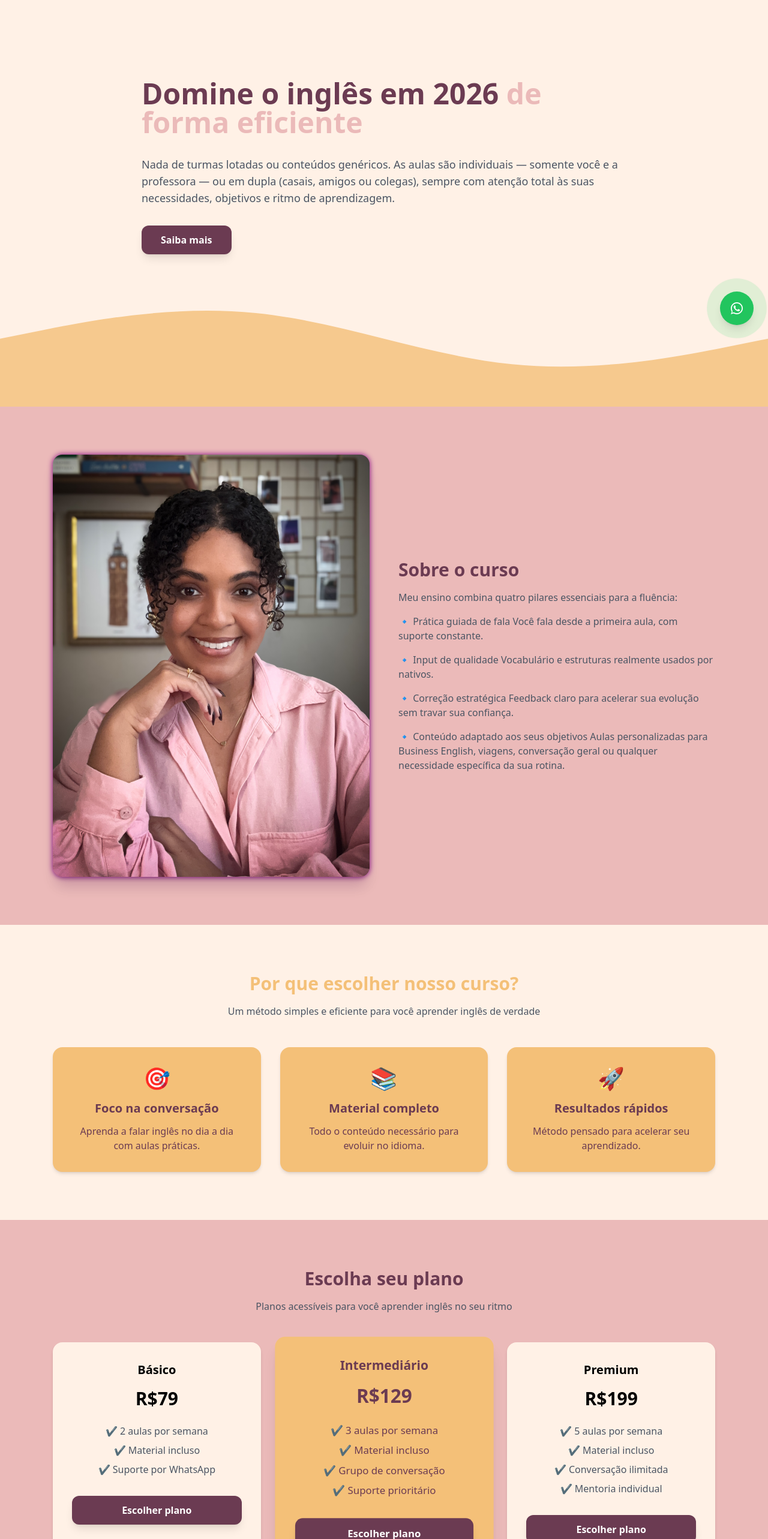
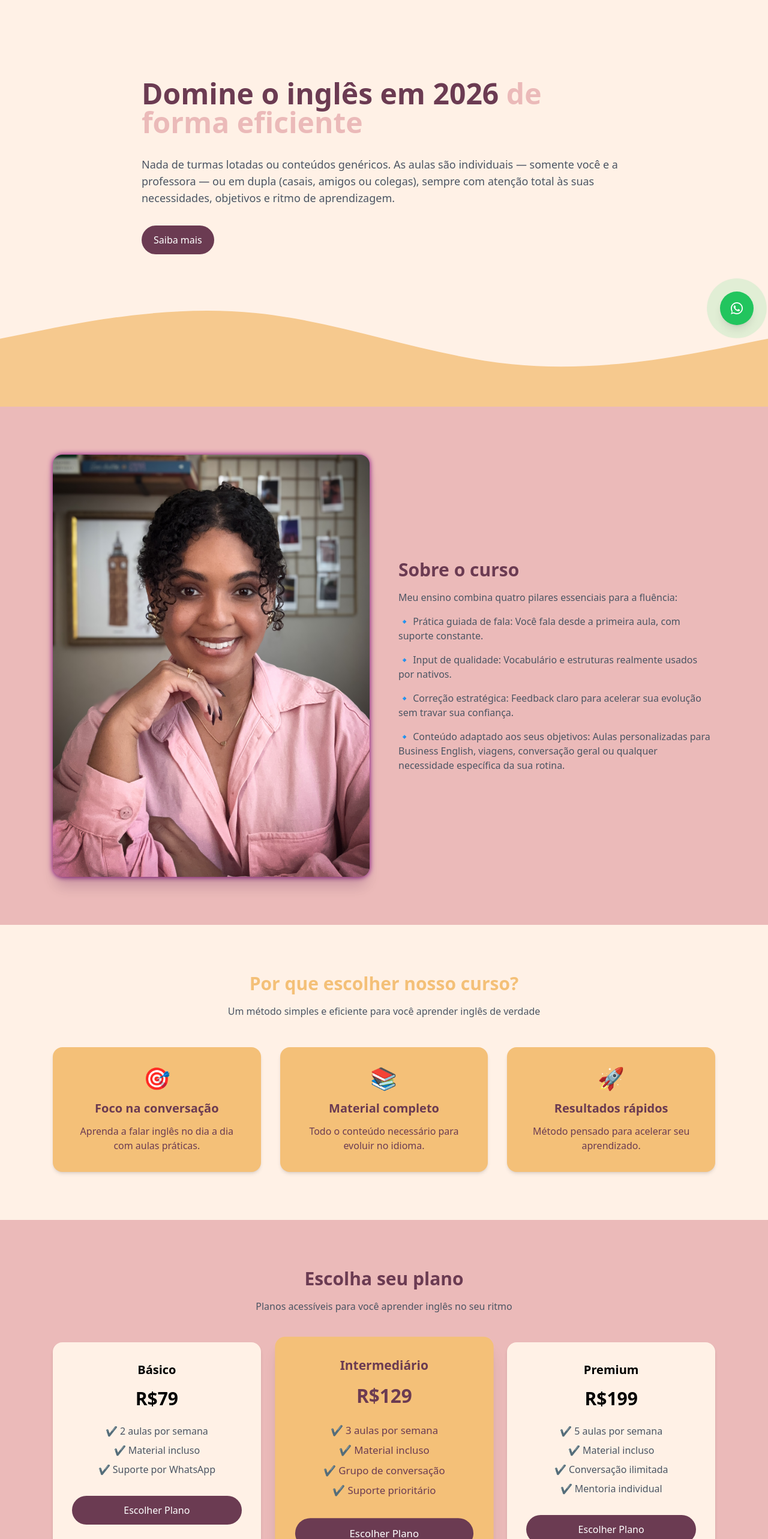
Before and after one commit to Kaikyterto/anelissa-course, a React (Vite) app: page / in a window 1280 px wide. Shown: the part 234-2800 px from the top of the page at 60% size. Built offline with nearby package versions, Linux system fonts and the light colour scheme.

Commit message:
alterando numero zap

```diff
--- a/src/components/About.jsx
+++ b/src/components/About.jsx
@@ -2,7 +2,7 @@ import anelisse2 from "../assets/anelisse2.JPG";
 
 export default function About() {
   return (
-    <section id="sobre" className="py-20 bg-anne-pink">
+    <section id="about" className="py-20 bg-anne-pink">
       <div className="max-w-6xl mx-auto px-6 grid md:grid-cols-2 gap-12 items-center">
         {/* image2 */}
         <div className="flex justify-center">
@@ -22,22 +22,22 @@ export default function About() {
           </p>
 
           <p className="mt-4 text-gray-600">
-            🔹 Prática guiada de fala Você fala desde a primeira aula, com
+            🔹 Prática guiada de fala: Você fala desde a primeira aula, com
             suporte constante.
           </p>
 
           <p className="mt-4 text-gray-600">
-            🔹 Input de qualidade Vocabulário e estruturas realmente usados por
+            🔹 Input de qualidade: Vocabulário e estruturas realmente usados por
             nativos.
           </p>
 
           <p className="mt-4 text-gray-600">
-            🔹 Correção estratégica Feedback claro para acelerar sua evolução
+            🔹 Correção estratégica: Feedback claro para acelerar sua evolução
             sem travar sua confiança.
           </p>
 
           <p className="mt-4 text-gray-600">
-            🔹 Conteúdo adaptado aos seus objetivos Aulas personalizadas para
+            🔹 Conteúdo adaptado aos seus objetivos: Aulas personalizadas para
             Business English, viagens, conversação geral ou qualquer necessidade
             específica da sua rotina.
           </p>
--- a/src/components/Card.jsx
+++ b/src/components/Card.jsx
@@ -1,8 +1,8 @@
-import Button from "./Button";
+import Link from "./Link";
 
 export default function Card() {
   return (
-    <section className="py-20 bg-anne-pink">
+    <section id="card" className="py-20 bg-anne-pink">
       <div className="max-w-6xl mx-auto px-6 text-center">
         <h2 className="text-3xl font-bold text-anne-purple">
           Escolha seu plano
@@ -24,7 +24,11 @@ export default function Card() {
               <li>✔ Suporte por WhatsApp</li>
             </ul>
 
-            <Button text="Escolher plano" className="mt-8 w-full" />
+            <Link
+              text="Escolher Plano"
+              href="https://wa.me/554599817267?text=Olá! Gostaria de saber mais informações."
+              className="mt-8 w-full block text-center"
+            />
           </div>
 
           {/* Plano destaque */}
@@ -41,9 +45,10 @@ export default function Card() {
               <li>✔ Suporte prioritário</li>
             </ul>
 
-            <Button
-              text="Escolher plano"
-              className="mt-8 w-full !bg-anne-purple text-anne-pink"
+            <Link
+              text="Escolher Plano"
+              href="https://wa.me/554599817267?text=Olá! Gostaria de saber mais informações."
+              className="mt-8 w-full block text-center"
             />
           </div>
 
@@ -59,7 +64,11 @@ export default function Card() {
               <li>✔ Mentoria individual</li>
             </ul>
 
-            <Button text="Escolher plano" className="mt-8 w-full" />
+            <Link
+              text="Escolher Plano"
+              href="https://wa.me/554599817267?text=Olá! Gostaria de saber mais informações."
+              className="mt-8 w-full block text-center"
+            />
           </div>
         </div>
       </div>
--- a/src/components/Footer.jsx
+++ b/src/components/Footer.jsx
@@ -2,7 +2,7 @@ import logo from "../assets/EnglishwithAnne.png";
 
 export default function Footer() {
   return (
-    <footer className="bg-gray-900 text-gray-300 mt-20">
+    <footer id="footer" className="bg-gray-900 text-gray-300 mt-20">
       <div className="max-w-6xl mx-auto px-6 py-10 grid md:grid-cols-2 gap-8 text-center items-center">
         {/* Logo / descrição */}
         <div>
@@ -22,14 +22,13 @@ export default function Footer() {
         {/* Contato */}
         <div>
           <h3 className="text-white font-semibold mb-3">Contato</h3>
-          <p className="text-sm">📧 email@email.com</p>
-          <p className="text-sm">📱 (81) 99999-9999</p>
+          <p className="text-sm">📱 (45) 9981-7267</p>
         </div>
       </div>
 
       {/* Linha inferior */}
       <div className="border-t border-gray-700 text-center py-4 text-sm text-gray-400">
-        © 2026 MyLanding. Todos os direitos reservados.
+        © 2026 English with Anne. Todos os direitos reservados.
       </div>
     </footer>
   );
--- a/src/components/Hero.jsx
+++ b/src/components/Hero.jsx
@@ -1,8 +1,11 @@
-import Button from "./Button";
+import Link from "./Link";
 
 export default function Hero() {
   return (
-    <section className="relative min-h-screen flex items-center bg-anne-bg-peach overflow-hidden">
+    <section
+      id="hero"
+      className="relative min-h-screen flex items-center bg-anne-bg-peach overflow-hidden"
+    >
       <div className="max-w-4xl mx-auto px-6 flex  gap-10  z-10 ">
         {/* Texto */}
         <div className="w-full mx-5 ">
@@ -19,7 +22,10 @@ export default function Hero() {
           </p>
 
           <div className="mt-8 flex gap-4">
-            <Button text="Saiba mais" />
+            <Link
+              text="Saiba mais"
+              href="https://wa.me/554599817267?text=Olá! Gostaria de saber mais informações."
+            />
           </div>
         </div>
       </div>
--- a/src/components/Link.jsx
+++ b/src/components/Link.jsx
@@ -1,8 +1,8 @@
-export default function Link({ text, href }) {
+export default function Link({ text, href, className }) {
   return (
     <a
       href={href}
-      className="bg-anne-purple text-white hover:bg-purple-700 rounded-full font-medium py-3 px-5 transition"
+      className={`bg-anne-purple text-white hover:bg-purple-700 rounded-full font-medium py-3 px-5 transition ${className}`}
     >
       {text}
     </a>
--- a/src/components/Nav.jsx
+++ b/src/components/Nav.jsx
@@ -17,14 +17,17 @@ export default function Navbar() {
 
         {/* Menu Desktop */}
         <div className="hidden md:flex gap-8 items-center">
-          <Link text="Home" href="#" />
-          <Link text="Sobre" href="#sobre" />
-          <Link text="Cursos" href="#cursos" />
-          <Link text="Contato" href="#contato" />
+          <Link text="Home" href="#hero" />
+          <Link text="Sobre" href="#about" />
+          <Link text="Cursos" href="#card" />
+          <Link text="Contato" href="#footer" />
         </div>
 
         <div className="hidden md:block">
-          <Button text="Começar agora" />
+          <Link
+            text="Começar agora"
+            href="https://wa.me/554599817267?text=Olá! Gostaria de saber mais informações."
+          />
         </div>
 
         {/* Botão Sanduíche (Mobile) */}
@@ -68,16 +71,16 @@ export default function Navbar() {
       >
         <div className="flex flex-col items-center py-6 gap-6">
           <div onClick={() => setIsOpen(false)}>
-            <Link text="Home" href="#" />
+            <Link text="Home" href="#hero" />
           </div>
           <div onClick={() => setIsOpen(false)}>
-            <Link text="Sobre" href="#sobre" />
+            <Link text="Sobre" href="#about" />
           </div>
           <div onClick={() => setIsOpen(false)}>
-            <Link text="Cursos" href="#cursos" />
+            <Link text="Cursos" href="#card" />
           </div>
           <div onClick={() => setIsOpen(false)}>
-            <Link text="Contato" href="#contato" />
+            <Link text="Contato" href="#footer" />
           </div>
           <div className="mt-2" onClick={() => setIsOpen(false)}>
             <Button text="Começar agora" />
--- a/src/components/WhatsAppButton.jsx
+++ b/src/components/WhatsAppButton.jsx
@@ -1,5 +1,5 @@
 export default function WhatsappButton() {
-  const phone = "554599372761";
+  const phone = "554599817267";
   const message = "Olá! Gostaria de saber mais informações.";
 
   const link = `https://wa.me/${phone}?text=${encodeURIComponent(message)}`;
```
